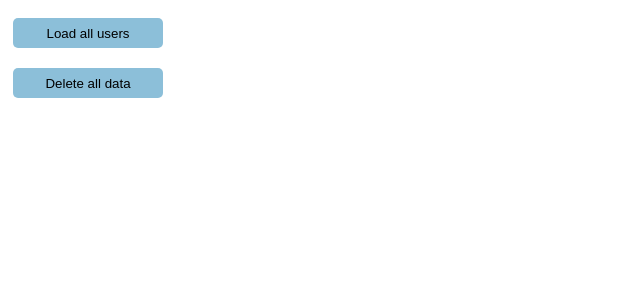
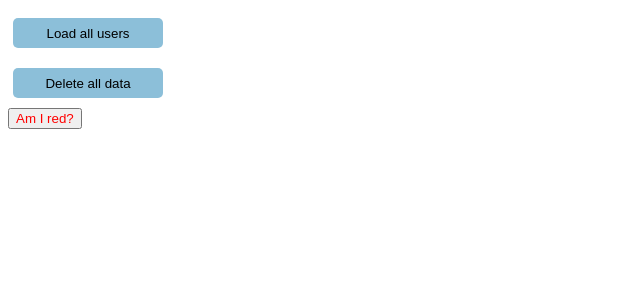
Before and after one commit to MariaTheCoder/vueSandbox, a Vue app: page / in a window 1280 px wide. Shown: the top 300 px of the page, without its empty margins (0-640 px from the left). Built offline with nearby package versions, Linux system fonts and the light colour scheme.

Commit message:
attempt to attach custom style to custom components

```diff
--- a/src/App.vue
+++ b/src/App.vue
@@ -1,6 +1,7 @@
 <template>
   <Button @click="fetchUsers" :users="this.users" buttonText="Load all users" />
-  <Button @click="reset" buttonText="Delete all data" />
+  <Button @click="reset" :style="{ color: red }" buttonText="Delete all data" />
+  <button :style="deleteButtonStyle">Am I red?</button>
   <Display :users="this.users" />
 </template>
 
@@ -17,6 +18,9 @@ export default {
   data() {
     return {
       users: [],
+      deleteButtonStyle: {
+        color: "red",
+      },
     };
   },
   methods: {
```
